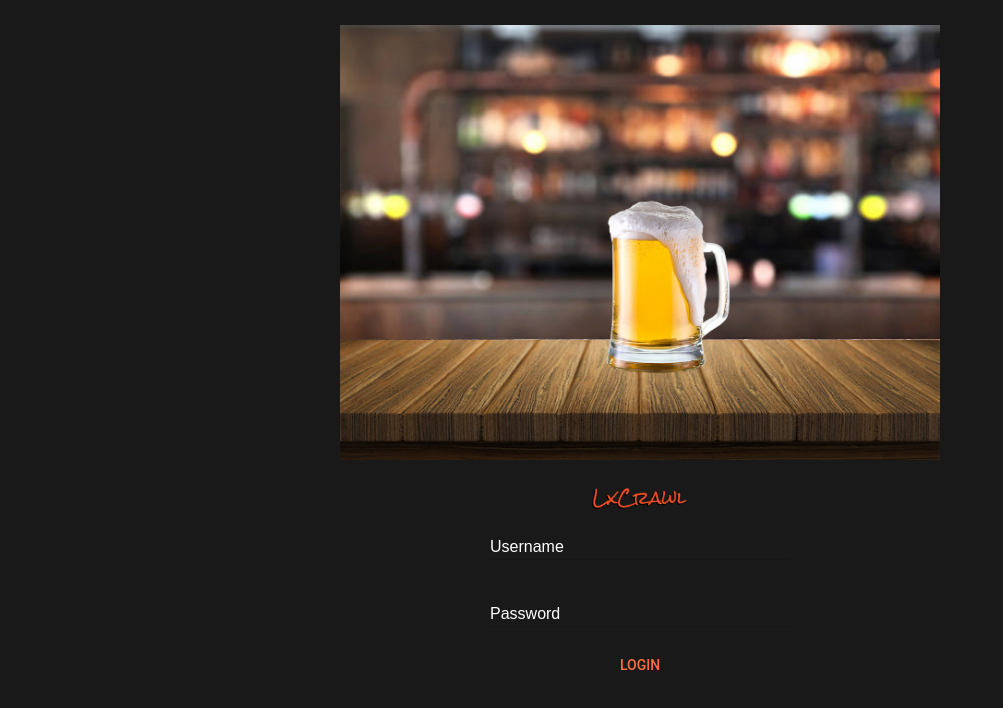
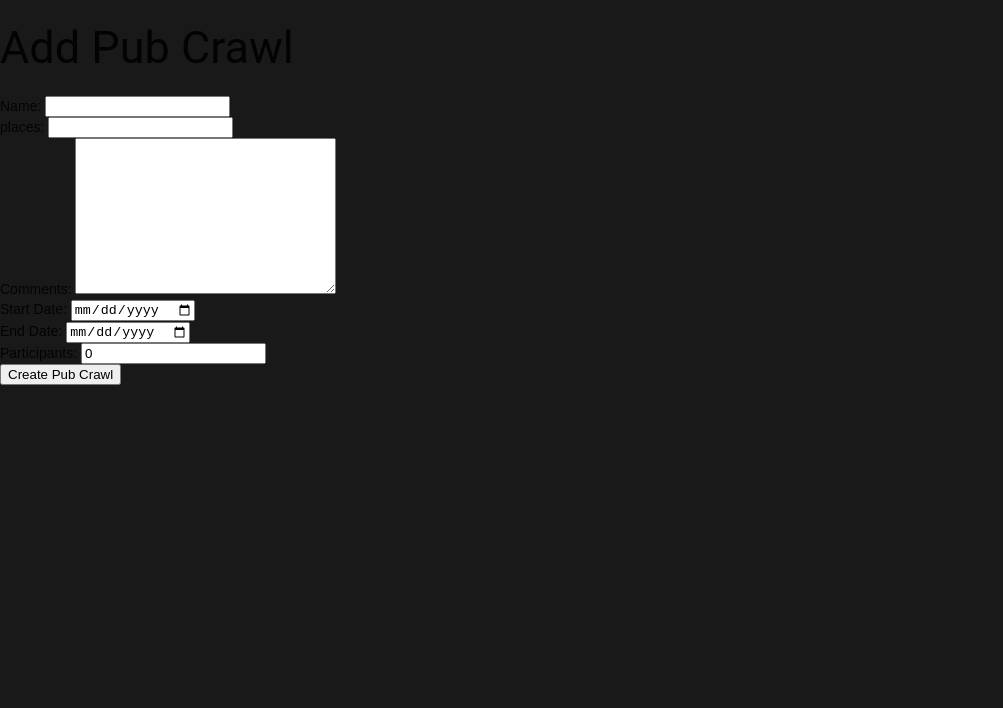
Before and after one commit to PatriciaRosalis/Lx_Crawl, a React (Create React App) app in the folder client/: page /login in a window 1280 px wide. Shown: the top 708 px of the page, without its empty margins (0-1003 px from the left). Built offline with nearby package versions, Linux system fonts and the light colour scheme.

Commit message:
started changes to add pub crawl

```diff
--- a/client/src/api.js
+++ b/client/src/api.js
@@ -70,16 +70,16 @@ export default {
   //     .catch(errHandler)
   // },
 
-  getPubs(){
+  getAllPubCrawls(){
     return service
-      .get('/pubs')
+      .get('/pubCrawls')
       .then(res => res.data)
       .catch(errHandler)
   },
 
   addPubCrawl(uploadData) {
     return service
-      .post('/pubs', uploadData)
+      .post('/pubCrawls', uploadData)
       .then(res => res.data)
       .catch(errHandler)
   },
--- a/client/src/components/App.jsx
+++ b/client/src/components/App.jsx
@@ -1,7 +1,7 @@
 import React, { Component } from 'react';
 import { Route, Switch } from 'react-router-dom';
 import Home from './pages/Home';
-import Pubs from './pages/Pubs';// NEW!! TO TEST!!!!!
+import AddPubCrawl from './pages/AddPubCrawl';// NEW!! TO TEST!!!!!
 import Login from './pages/Login';
 import Signup from './pages/Signup';
 import api from '../api';
@@ -25,7 +25,7 @@ export default class App extends Component {
         <Switch>
           <Route path="/" exact component={Home} />
           {/* <Route path="/pubs" exact component={Pubs} /> */}
-          {/* <Route path="/add-pub" component={AddPub} /> */}
+          <Route path="/" component={AddPubCrawl} />
           <Route path="/signup" component={Signup} />
           <Route path="/login" component={Login} />
           {/* <Route path="/profile" component={Profile} /> */}
--- a/client/src/components/pages/AddPubCrawl.jsx
+++ b/client/src/components/pages/AddPubCrawl.jsx
@@ -1,5 +1,7 @@
 import React, { Component } from 'react';
 import api from '../../api';
+import ReactDom from 'react-dom'
+import axios from 'axios';
 
 
 export default class AddPubCrawl extends Component {
@@ -7,9 +9,11 @@ export default class AddPubCrawl extends Component {
     super(props)
     this.state = {
       name: "",
-      capitals: "",
-      area: "",
-      description: "",
+      places: [],
+      comments: "",
+      startDate: new Date(),
+      endDate: new Date(),
+      participants: 0,
       message: null
     }
     this.handleInputChange = this.handleInputChange.bind(this)
@@ -26,38 +30,46 @@ export default class AddPubCrawl extends Component {
     console.log(this.state.name, this.state.description)
     let data = {
       name: this.state.name,
-      capitals: this.state.capitals,
-      area: this.state.area,
-      description: this.state.description,
+      places: this.state.places,
+      comments: this.state.comments,
+      startDate: this.state.startDate,
+      endDate: this.state.endDate,
+      participants: this.state.participants,
     }
-    api.addPubCrawl(uploadData)
+    api.addPubCrawl( data )
       .then(result => {
         console.log('SUCCESS!')
+        console.log("NAME", data.name)
+        console.log("Comments", data.comments)
         this.setState({
           name: "",
-          capitals: "",
-          area: "",
-          description: "",
-          message: `Your country '${this.state.name}' has been created`
+          places: [],
+          comments: "",
+          startDate: new Date(),
+          endDate: new Date(),
+          participants: "",
+          message: `Your Pub Crawl '${this.state.name}' has been created`
         })
-        setTimeout(() => {
-          this.setState({
-            message: null
-          })
-        }, 2000)
+        //setTimeout(() => {
+        //  this.setState({
+        //    message: null
+        //  })
+        //}, 2000)
       })
       .catch(err => this.setState({ message: err.toString() }))
   }
   render() {
     return (
-      <div className="AddCountry">
-        <h2>Add country</h2>
+      <div className="AddPubCrawl">
+        <h2>Add Pub Crawl</h2>
         <form>
           Name: <input type="text" value={this.state.name} name="name" onChange={this.handleInputChange} /> <br />
-          Capitals: <input type="text" value={this.state.capitals} name="capitals" onChange={this.handleInputChange} /> <br />
-          Area: <input type="number" value={this.state.area} name="area" onChange={this.handleInputChange} /> <br />
-          Description: <textarea value={this.state.description} name="description" cols="30" rows="10" onChange={this.handleInputChange} ></textarea> <br />
-          <button onClick={(e) => this.handleClick(e)}>Create country</button>
+          places: <input type="text" value={this.state.places} name="places" onChange={this.handleInputChange} /> <br />
+          Comments: <textarea value={this.state.comments} name="comments" cols="30" rows="10" onChange={this.handleInputChange} ></textarea> <br />
+          Start Date: <input type="date" value={this.state.startDate} name="startDate" onChange={this.handleInputChange} /> <br />
+          End Date: <input type="date" value={this.state.endDate} name="endDate" onChange={this.handleInputChange} /> <br />
+          Participants: <input type="number" value={this.state.participants} name="participants" onChange={this.handleInputChange} /> <br />
+          <button onClick={(e) => this.handleClick(e)}>Create Pub Crawl</button>
         </form>
         {this.state.message && <div className="info">
           {this.state.message}
--- a/client/src/components/pages/Home.jsx
+++ b/client/src/components/pages/Home.jsx
@@ -15,6 +15,7 @@ export default class Home extends Component {
           <img src="../backgroundApp.png" alt="bcg" />
           <Link to="/login"><button className="mdl-button mdl-js-button mdl-button--accent">Login</button></Link>
           <Link to="/signup"><button className="mdl-button mdl-js-button mdl-button--accent">Sign Up</button></Link>
+          <Link to="/new-pubCrawl"><button className="mdl-button mdl-js-button mdl-button--accent">Add new pub crawl</button></Link>
           <Link className="about" to="/about">About Us</Link>
       </div>
     );
```
